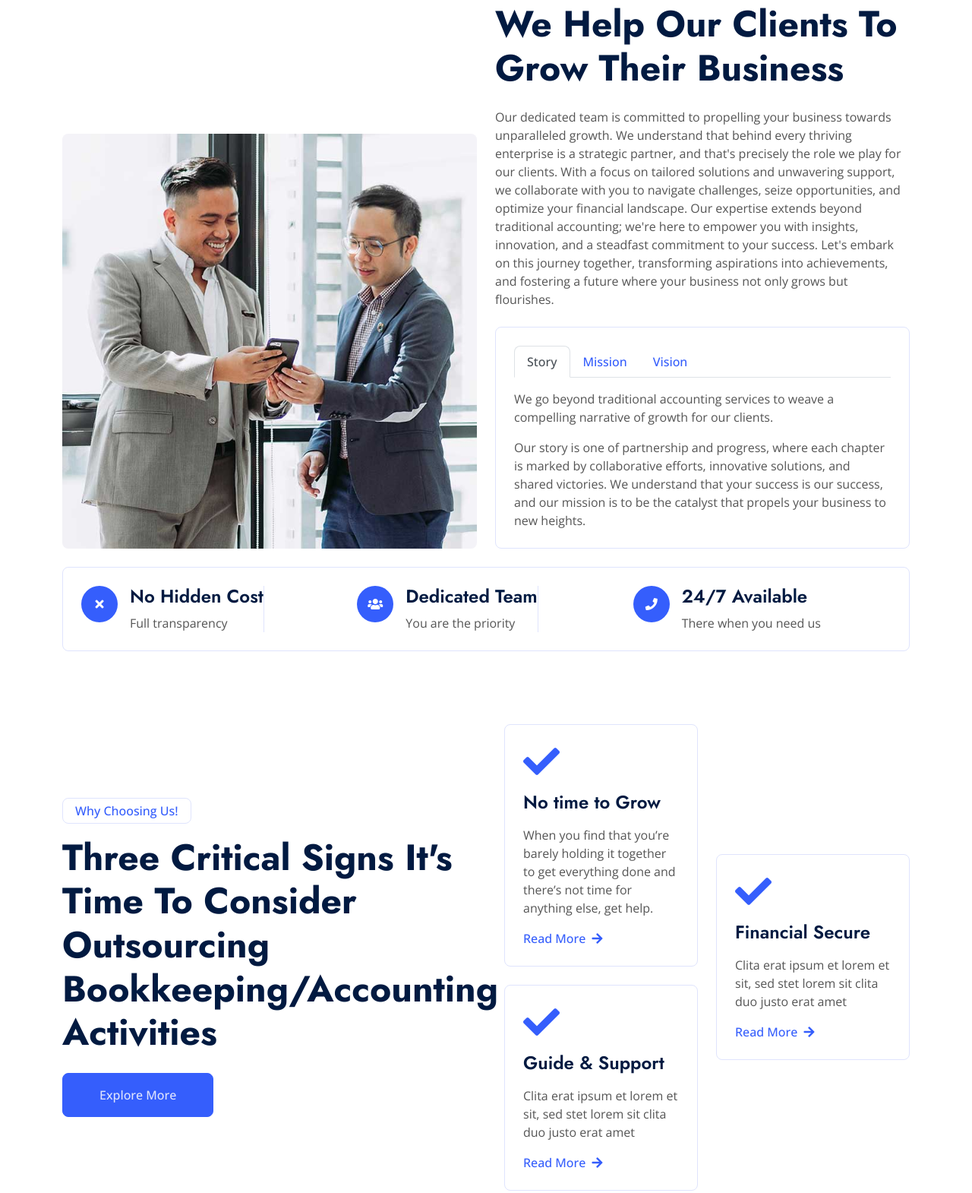
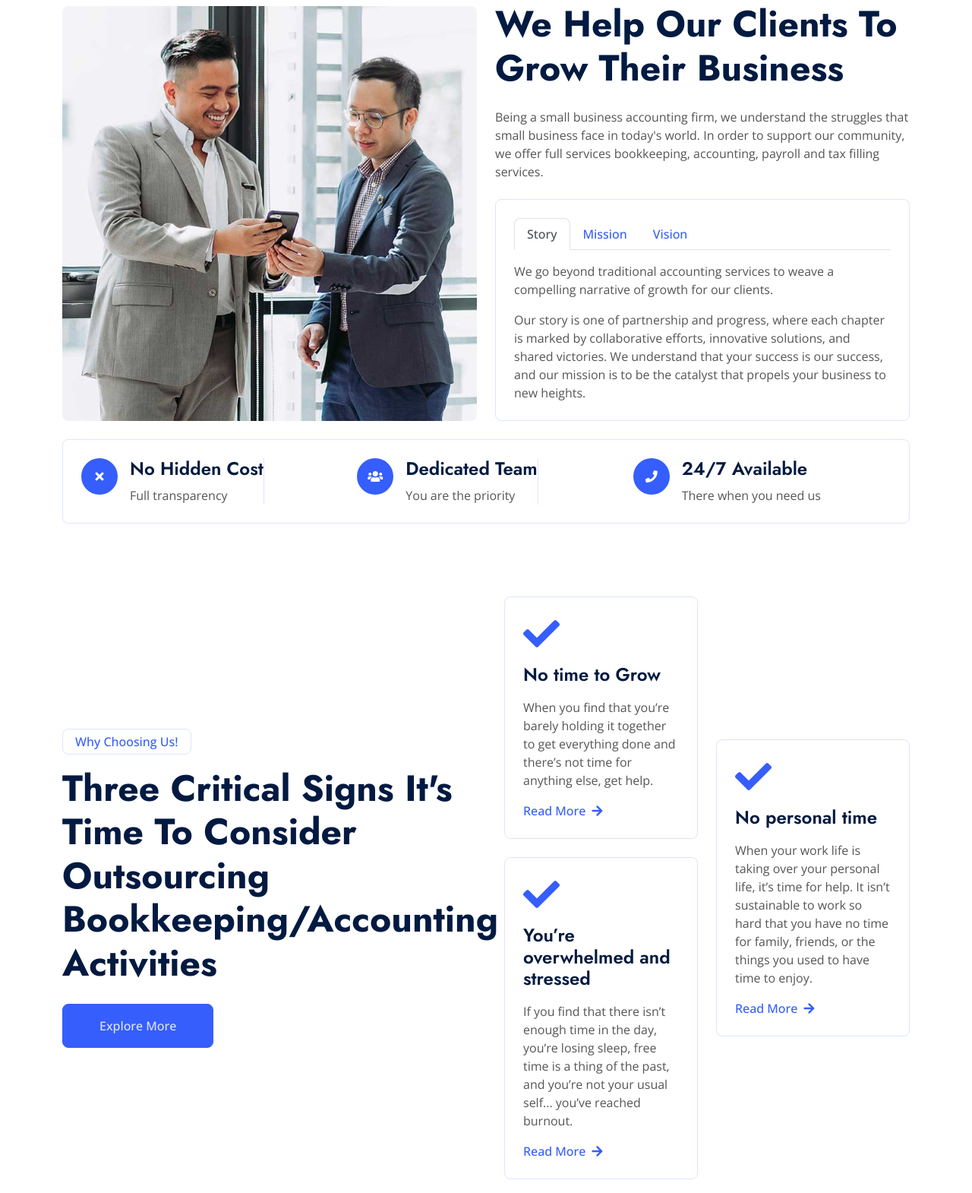
Before and after one commit to radzhome/sandraco, a plain HTML site: page index.html in a window 1280 px wide. Shown: the part 863-2433 px from the top of the page at 76% size. Drawn offline with nearby package versions, Linux system fonts and the light colour scheme.

Commit message:
Update index.html

```diff
--- a/index.html
+++ b/index.html
@@ -100,7 +100,7 @@
                                     <p
                                         class="d-inline-block border border-white rounded text-primary fw-semi-bold py-1 px-3 animated slideInDown">
                                         Welcome to SandraKo</p>
-                                    <h1 class="display-1 mb-4 animated slideInDown">Empowering Businesses with Exceptional Accounting Expertise</h1>
+                                    <h1 class="display-1 mb-4 animated slideInDown">Accounting Is The Language Of Business</h1>
                                     <a href="" class="btn btn-primary py-3 px-5 animated slideInDown">Explore More</a>
                                 </div>
                             </div>
@@ -148,10 +148,7 @@
                 <div class="col-lg-6 wow fadeInUp" data-wow-delay="0.3s">
                     <p class="d-inline-block border rounded text-primary fw-semi-bold py-1 px-3">About Us</p>
                     <h1 class="display-5 mb-4">We Help Our Clients To Grow Their Business</h1>
-                    <p class="mb-4">Our dedicated team is committed to propelling your business towards unparalleled growth.
-                        We understand that behind every thriving enterprise is a strategic partner, and that's precisely the role we play for our clients. With a focus on tailored solutions and unwavering support, we collaborate with you to navigate challenges, seize opportunities, and optimize your financial landscape. Our expertise extends beyond traditional accounting; we're here to empower you with insights, innovation, and a steadfast commitment to your success. Let's embark on this journey together, transforming aspirations into achievements, and fostering a future where your business not only grows but flourishes.
-                    </p>
-                    <div class="border rounded p-4">
+                    <p class="mb-4">Being a small business accounting firm, we understand the struggles that small business face in today's world. In order to support our community, we offer full services bookkeeping, accounting, payroll and tax filling services. <div class="border rounded p-4">
                         <nav>
                             <div class="nav nav-tabs mb-3" id="nav-tab" role="tablist">
                                 <button class="nav-link fw-semi-bold active" id="nav-story-tab" data-bs-toggle="tab"
@@ -173,7 +170,7 @@
                             </div>
                             <div class="tab-pane fade" id="nav-mission" role="tabpanel"
                                 aria-labelledby="nav-mission-tab">
-                                <p>Empowering businesses to thrive through personalized financial solutions, strategic insights, and unwavering support.</p>
+                                <p>To unlock the potential of small businesses- by offering full service accounting , so that business owner can concentrate on growing their business not filling deadlines. </p>
                                 <p class="mb-0">We aim to be more than just accountants; we strive to be trusted partners on your journey to success.</p>
                             </div>
                             <div class="tab-pane fade" id="nav-vision" role="tabpanel" aria-labelledby="nav-vision-tab">
@@ -297,9 +294,8 @@
                                 <div class="col-12 wow fadeIn" data-wow-delay="0.5s">
                                     <div class="feature-box border rounded p-4">
                                         <i class="fa fa-check fa-3x text-primary mb-3"></i>
-                                        <h4 class="mb-3">Guide & Support</h4>
-                                        <p class="mb-3">Clita erat ipsum et lorem et sit, sed stet lorem sit clita duo
-                                            justo erat amet</p>
+                                        <h4 class="mb-3">You’re overwhelmed and stressed</h4>
+                                        <p class="mb-3">If you find that there isn’t enough time in the day, you’re losing sleep, free time is a thing of the past, and you’re not your usual self... you’ve reached burnout.</p>
                                         <a class="fw-semi-bold" href="">Read More <i
                                                 class="fa fa-arrow-right ms-1"></i></a>
                                     </div>
@@ -309,9 +305,8 @@
                         <div class="col-md-6 wow fadeIn" data-wow-delay="0.7s">
                             <div class="feature-box border rounded p-4">
                                 <i class="fa fa-check fa-3x text-primary mb-3"></i>
-                                <h4 class="mb-3">Financial Secure</h4>
-                                <p class="mb-3">Clita erat ipsum et lorem et sit, sed stet lorem sit clita duo justo
-                                    erat amet</p>
+                                <h4 class="mb-3">No personal time</h4>
+                                <p class="mb-3">When your work life is taking over your personal life, it’s time for help. It isn’t sustainable to work so hard that you have no time for family, friends, or the things you used to have time to enjoy.</p>
                                 <a class="fw-semi-bold" href="">Read More <i class="fa fa-arrow-right ms-1"></i></a>
                             </div>
                         </div>
```
